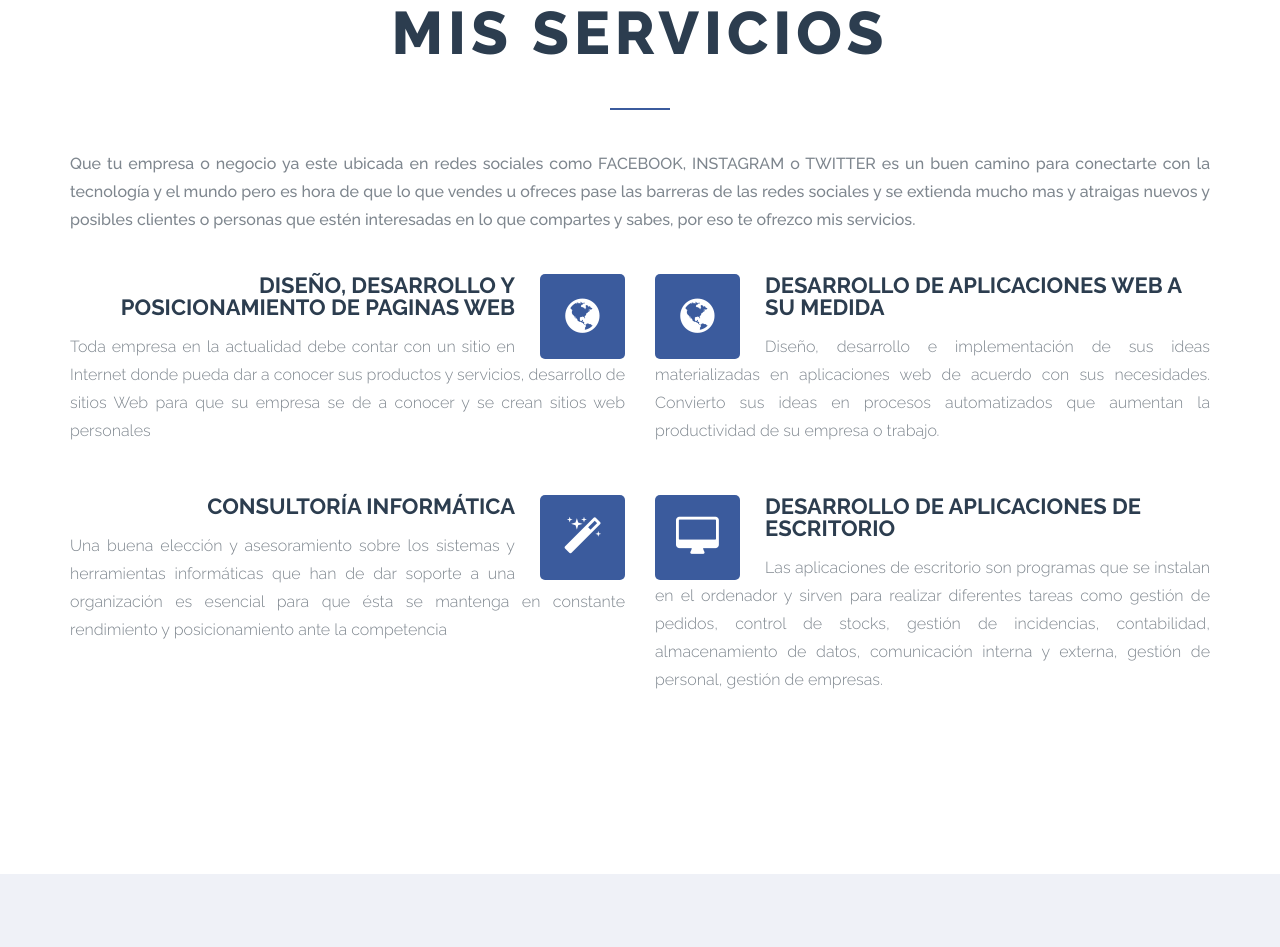
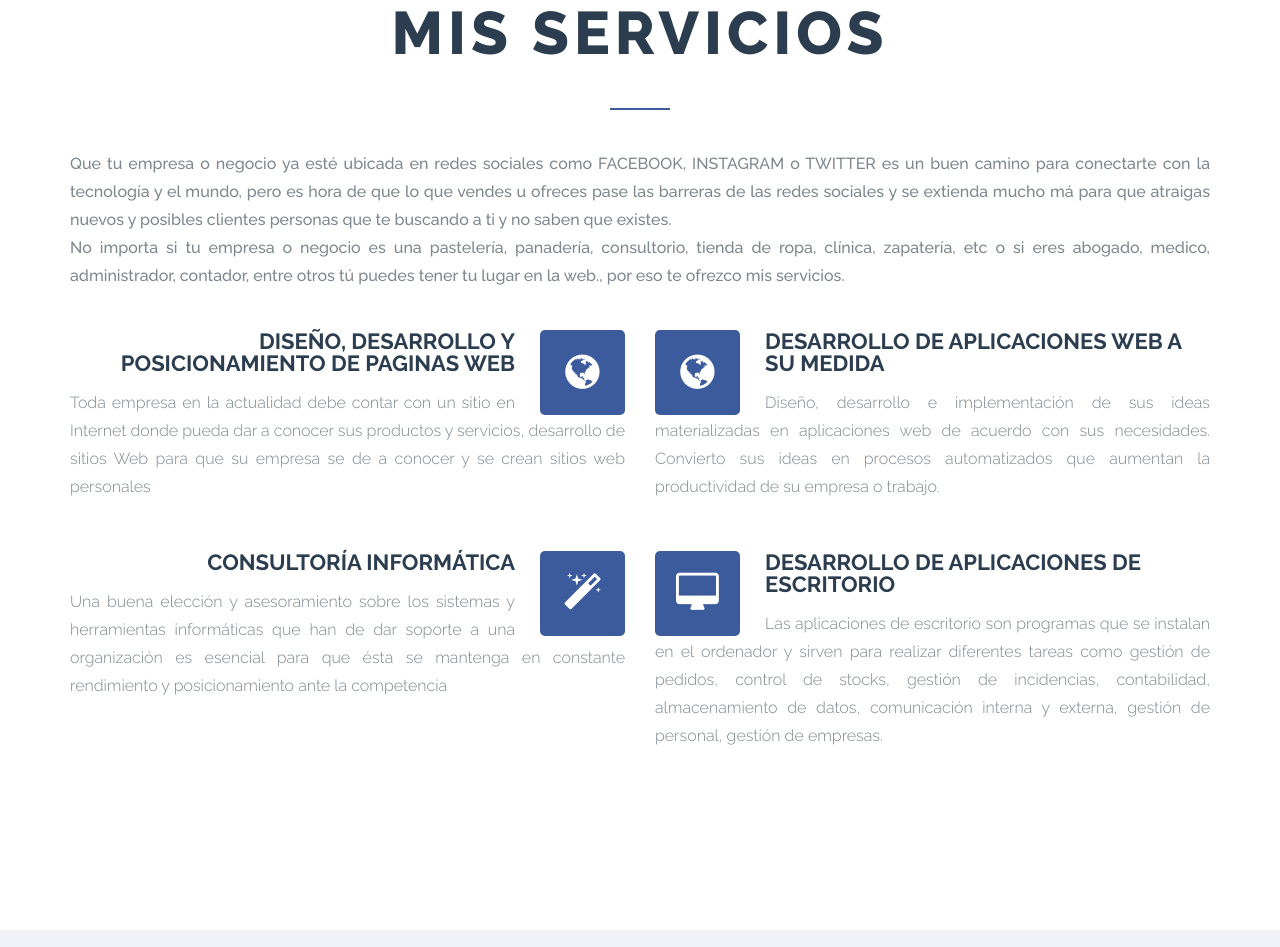
Before and after one commit to ramdeveloper95/website, a plain HTML site: page index.html in a window 1280 px wide. Shown: the part 3782-4729 px from the top of the page. Drawn offline with Linux system fonts and the light colour scheme; some packages are replaced by stand-ins of ours; a script that the page names is missing; a web font is replaced by a local one.

Commit message:
Index.html
Actualización de servicios

```diff
--- a/index.html
+++ b/index.html
@@ -320,7 +320,9 @@
 						<div class="section-title">
 							<h2>Mis Servicios</h2>
 							<span class="border"></span>
-							<p class="description-service">Que tu empresa o negocio ya este ubicada en redes sociales como FACEBOOK, INSTAGRAM o TWITTER es un buen camino para conectarte con la tecnología y el mundo pero es hora de que lo que vendes u ofreces pase las barreras de las redes sociales y se extienda mucho mas y atraigas nuevos y posibles clientes o personas que estén interesadas en lo que compartes y sabes, por eso te ofrezco mis servicios.</p>
+							<p class="description-service">Que tu empresa o negocio ya esté ubicada en redes sociales como FACEBOOK, INSTAGRAM o TWITTER es un buen camino para conectarte con la tecnología y el mundo, pero es hora de que lo que vendes u ofreces pase las barreras de las redes sociales y se extienda mucho má para que atraigas nuevos y posibles clientes personas que te buscando a ti y no saben que existes.
+
+<br>No importa si tu empresa o negocio es una pastelería, panadería, consultorio, tienda de ropa, clínica, zapatería, etc o si eres abogado, medico, administrador, contador, entre otros tú puedes tener tu lugar en la web., por eso te ofrezco mis servicios.</p>
 						</div><!-- end .section-title -->
 
 						<div class="row">
```
